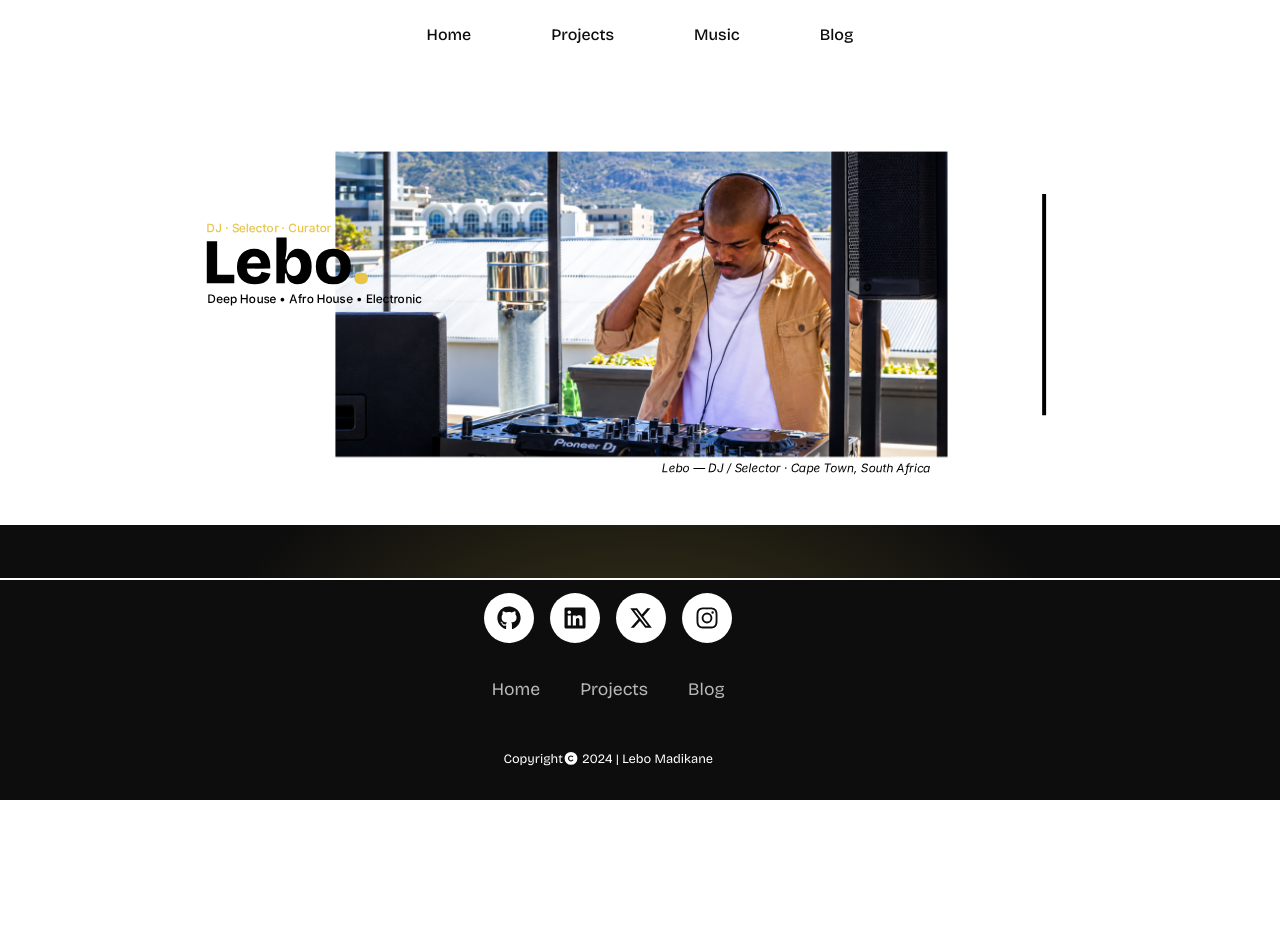
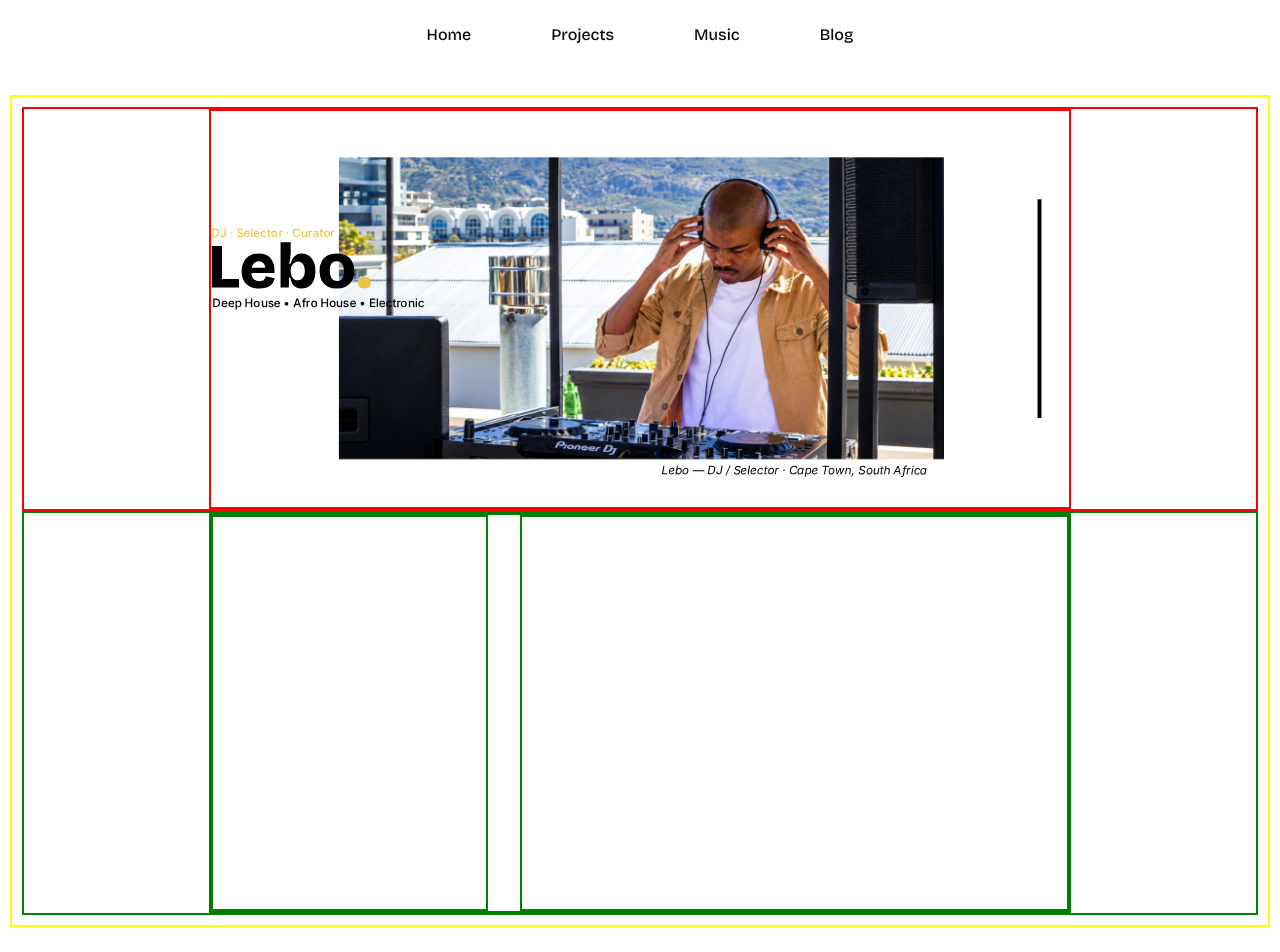
Before and after one commit to Lebo-Madikane/lebo-madikane, a Next.js app: page /music in a window 1280 px wide. Shown: the top 952 px of the page. Built offline with nearby package versions, Linux system fonts and the light colour scheme.

Commit message:
structure artist bio section

```diff
--- a/src/app/music/musicClient.js
+++ b/src/app/music/musicClient.js
@@ -28,7 +28,12 @@ export default function MusicClient() {
                     </div>
                     <div className={styles.bioSection}>
                         <div className={styles.container}>
+                            <div className={styles.artistBioHeading}>
 
+                            </div>
+                            <div className={styles.artistBio}>
+
+                            </div>
                         </div>
                     </div>
                     <div className={styles.soundHireSection}>
--- a/src/app/music/musicClient.module.scss
+++ b/src/app/music/musicClient.module.scss
@@ -28,12 +28,18 @@
     padding: 10px;
     align-content: center;
     text-align: center;
+    border: 2px solid yellow;
+}
+
+.heroSection {
+    border: 2px solid red;
 }
 
 .imageContainer {
     width: 70%;
     height: 400px;
     margin: 0px auto;
+    border: 2px solid red;
 
     .img {
         width: 100%;
@@ -41,3 +47,28 @@
         object-fit: contain;
     }
 }
+
+.bioSection {
+    border: 2px solid green;
+
+    .container {
+        width: 70%;
+        height: 400px;
+        margin: 0px auto;
+        @include flex-center;
+        gap: 2rem;
+        border: 2px solid green;
+
+        .artistBioHeading {
+            flex: 0.5;
+            height: 100%;
+            border: 2px solid green;
+        }
+
+        .artistBio {
+            flex: 1;
+            height: 100%;
+            border: 2px solid green;
+        }
+    }
+}
```
